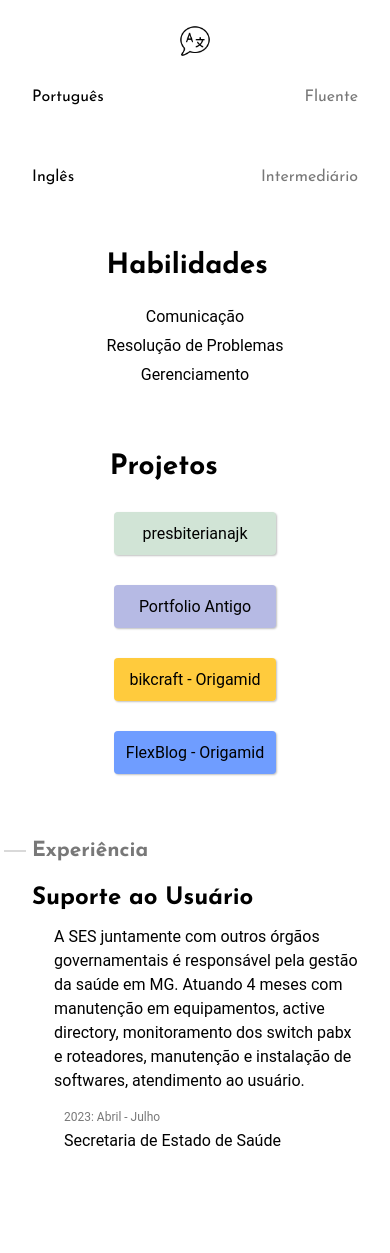
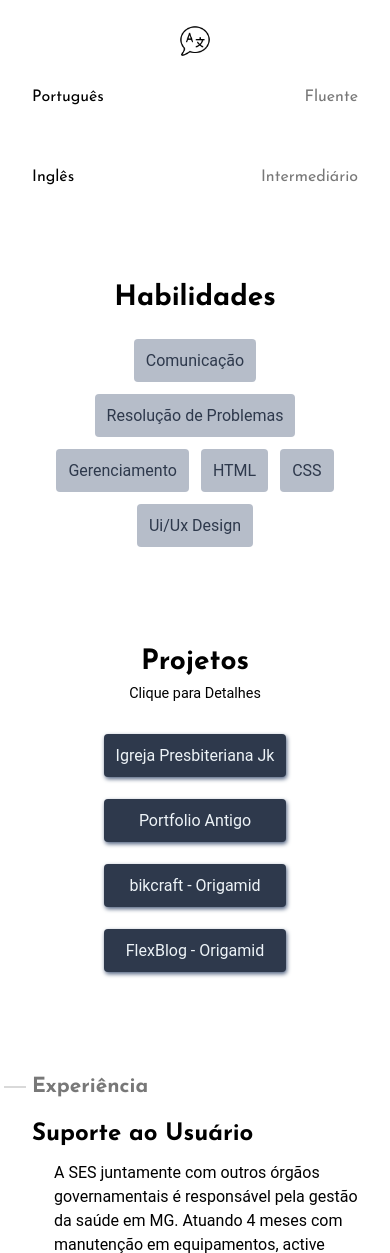
Before and after one commit to julioeler/julioeler.github.io, a PHP site: page / in a window 390 px wide. Shown: the part 1254-2507 px from the top of the page. Run offline with PHP 8.4, Linux system fonts and the light colour scheme; some web fonts are replaced.

Commit message:
alteracao footer

```diff
--- a/css/footer.css
+++ b/css/footer.css
@@ -1,6 +1,9 @@
 .footer {
   display: flex;
-  justify-content: space-evenly;
+  flex-direction: column;
+  align-items: center;
+  /* justify-content: space-evenly; */
+  margin-bottom: 120px;
 }
 
 .footer h4 {
@@ -9,106 +12,99 @@
   line-height: 2.375rem;
 }
 
-.projetos {
-  padding: 60px;
+.projetos h4 {
+  margin-top: 100px;
+}
+
+.projetos span {
+  display: block;
+  font-family: "Roboto", sans-serif;
+  font-size: 1rem;
+  margin-top: 4px;
 }
 
 .projetosLista {
-  margin-top: 22px;
+  font-family: "Roboto", sans-serif;
+  margin-top: 32px;
   display: flex;
-  flex-direction: column;
-  gap: 10px;
+  flex-wrap: wrap;
+  /* flex-direction: column; */
+  gap: 12px;
 }
 
-.projetosLista li {
-  font-family: "Roboto", sans-serif;
-  padding: 4px;
+.projetosLista li a {
+  padding: 12px;
+  display: block;
+  /* background: linear-gradient(#eeeeee, #dddddb); */
+  background-color: #2E394C;
+  color: #EDF3F7;
+  box-shadow: 1px 2px 4px #4f607e;
+  border-radius: 4px;
 }
 
-.projetosLista li a[href^="./louvorjk"]:hover {
-  text-shadow: 2px 2px 10px #86da9c;
+.projetosLista li a:hover {
+  transform: scale(1.1);
 }
 
-.projetosLista li a[href^="./oldportfolio"]:hover {
-  text-shadow: 2px 2px 10px #838ad8;
-}
-
-.projetosLista li a[href^="./bikcraft"]:hover {
-  text-shadow: 2px 2px 10px #ffbb00c2;
-}
-
-.projetosLista li a[href^="./cssflexbox"]:hover {
-  text-shadow: 2px 2px 10px #6f9dff;
-}
-
-.projetosLista li a[href^="https://rastrearfrotas"]:hover {
-  text-shadow: 2px 2px 10px #db5858;
-}
-
-
-
-.habilidades {
-  padding: 60px;
+.habilidades h4 {
+  margin-top: 60px;
 }
 
 .habilidadesLista {
   margin-top: 22px;
   display: flex;
-  flex-direction: column;
-  gap: 10px;
+  gap: 12px;
+  flex-wrap: wrap;
+  justify-content: center;
 }
 
 .habilidadesLista li {
   font-family: "Roboto", sans-serif;
+  padding: 12px;
+  background-color: #b6bdc9;
+  border-radius: 4px;
+  color: #2E394C;
 }
-
-
 
 
 @media(max-width:800px) {
   .footer {
     flex-direction: column;
     align-items: center;
+    margin-bottom: 42px;
+  }
+
+  .footer h4 {
+    text-align: center;
+  }
+
+  .projetos h4 {
+    margin-top: 32px;
+  }
+
+  .projetos span {
+    text-align: center;
+    font-size: 0.9rem;
   }
 
   .projetosLista li:last-child {
     display: none;
   }
 
-  .projetosLista li a[href^="./louvorjk"] {
-    padding: 12px;
-    display: block;
-    /* background: linear-gradient(#eeeeee, #dddddb); */
-    background-color: #D1E4D6;
-    box-shadow: 1px 1px 2px var(--corDetalhe2);
-    border-radius: 4px;
+  .projetosLista {
+    flex-direction: column;
   }
 
-  .projetosLista li a[href^="./oldportfolio"] {
-    padding: 12px;
-    display: block;
-    /* background: linear-gradient(#eeeeee, #dddddb); */
-    background-color: #B6BAE4;
-    box-shadow: 1px 1px 2px var(--corDetalhe2);
-    border-radius: 4px;
+  .projetos ul {
+    text-align: center;
   }
 
-  .projetosLista li a[href^="./cssflexbox"] {
-    padding: 12px;
-    display: block;
-    /* background: linear-gradient(#eeeeee, #dddddb); */
-    background-color: #6f9dff;
-    box-shadow: 1px 1px 2px var(--corDetalhe2);
-    border-radius: 4px;
+  .habilidades h4 {
+    margin-top: 32px;
   }
 
-  .projetosLista li a[href^="./bikcraft"] {
-    padding: 12px;
-    display: block;
-    /* background: linear-gradient(#eeeeee, #dddddb); */
-    background-color: #ffbb00c2;
-    box-shadow: 1px 1px 2px var(--corDetalhe2);
-    border-radius: 4px;
+  .habilidades ul {
+    text-align: center;
   }
 
 }
@@ -126,14 +122,6 @@
     padding: 30px 32px 32px 32px;
   }
 
-  .projetos ul {
-    text-align: center;
-  }
-
-  .habilidades ul {
-    text-align: center;
-  }
-
   .projetosLista {
     gap: 22px;
   }
--- a/index.html
+++ b/index.html
@@ -145,13 +145,17 @@
         <li>Comunicação</li>
         <li>Resolução de Problemas</li>
         <li>Gerenciamento</li>
+        <li>HTML</li>
+        <li>CSS</li>
+        <li>Ui/Ux Design</li>
       </ul>
     </div>
 
     <div class="projetos">
       <h4>Projetos</h4>
+      <span>Clique para Detalhes </span>
       <ul class="projetosLista">
-        <li><a target="_blank" href="./louvorjk/login.html">presbiterianajk</a></li>
+        <li><a target="_blank" href="./louvorjk/login.html">Igreja Presbiteriana Jk</a></li>
         <li><a target="_blank" href="./oldportfolio/index.html">Portfolio Antigo</a></li>
         <li><a target="_blank" href="./bikcraft/index.html">bikcraft - Origamid</a></li>
         <li><a target="_blank" href="./cssflexbox/index.html">FlexBlog - Origamid</a></li>
```
